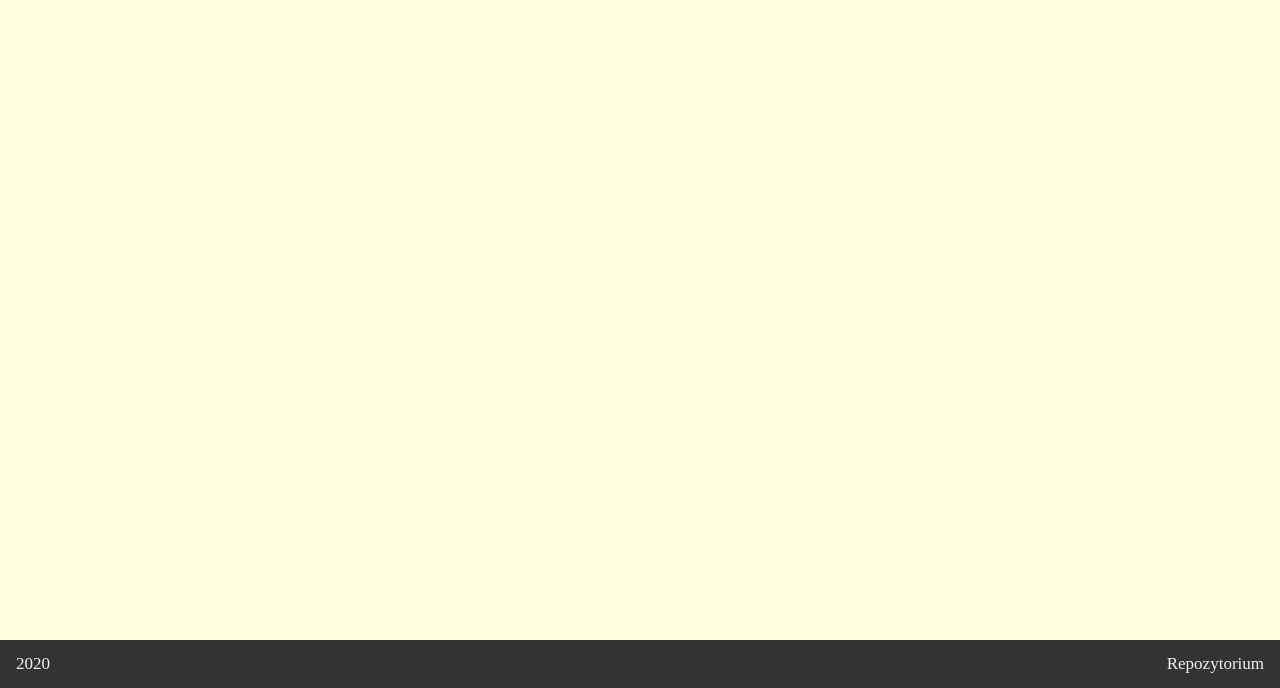
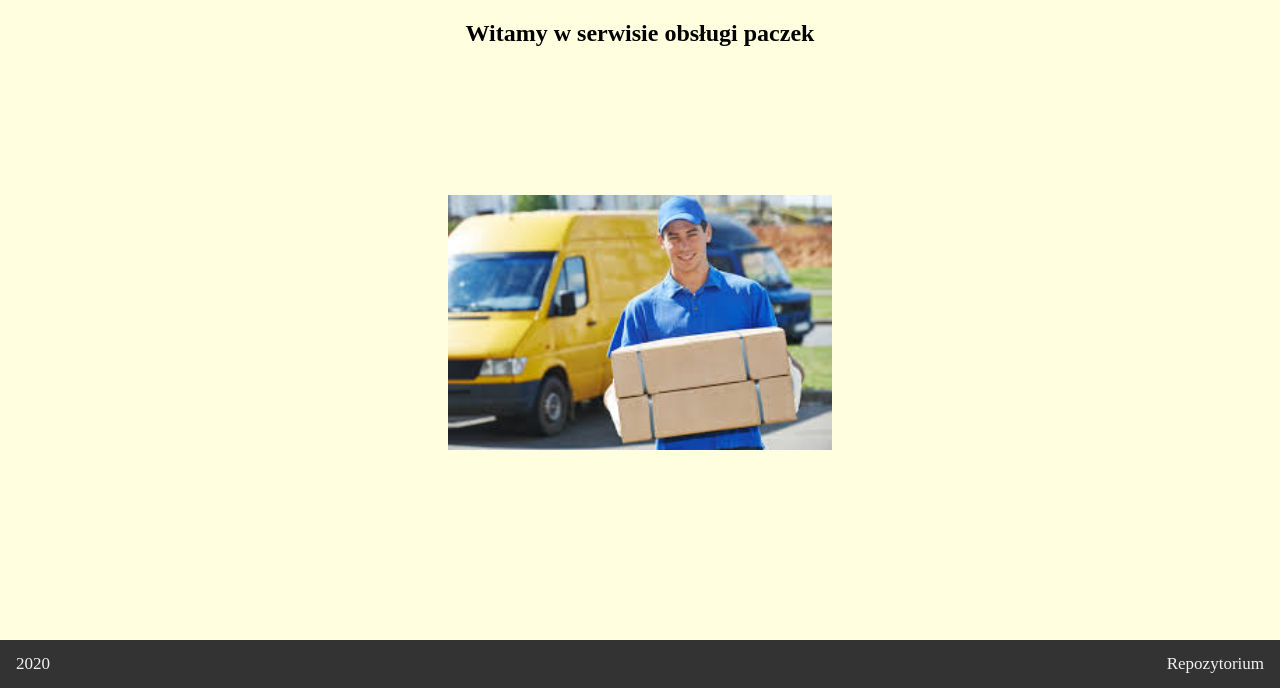
Before and after one commit to michalkaniewski/WebMobileAppsPW, a Flask app: page / in a window 1280 px wide. Shown: the part 112-800 px from the top of the page. Run offline with Flask 2, Linux system fonts and the light colour scheme.

Commit message:
Home page fix

```diff
--- a/static/form-validation.js
+++ b/static/form-validation.js
@@ -59,6 +59,7 @@ function validateLogin(e, submit) {
 function validatePassword(e, password, rePassword) {
     if (e.target.id === "password") {
         if (password.value.trim().length >= 8) {
+            e.target.classList.remove('incorrect');
             rePassword.disabled = false;
         } else {
             e.target.classList.add('incorrect');
--- a/static/main.css
+++ b/static/main.css
@@ -103,3 +103,13 @@ footer span {
     text-align: center;
     font-size: 17px;
 }
+
+section.home-page h2 {
+    text-align: center;
+}
+
+section.home-page img {
+    margin-top: 10%;
+    margin-left: 35%;
+    width: 30%;
+}
--- a/templates/home.html
+++ b/templates/home.html
@@ -1 +1,10 @@
 {% extends "base.html" %}
+{% block content %}
+<head>
+    <link rel="stylesheet" href="../static/main.css"></link>
+</head>
+<section class="home-page">
+    <h2>Witamy w serwisie obsługi paczek</h2>
+    <img src="../static/assets/kurier.jpg">
+</section>
+{% endblock %}
--- a/templates/register-form.html
+++ b/templates/register-form.html
@@ -1,4 +1,3 @@
-<!doctype>
 {% extends "base.html" %}
 {% block content %}
 <html>
```
Also changed, not shown: static/assets/kurier.jpg (added).
